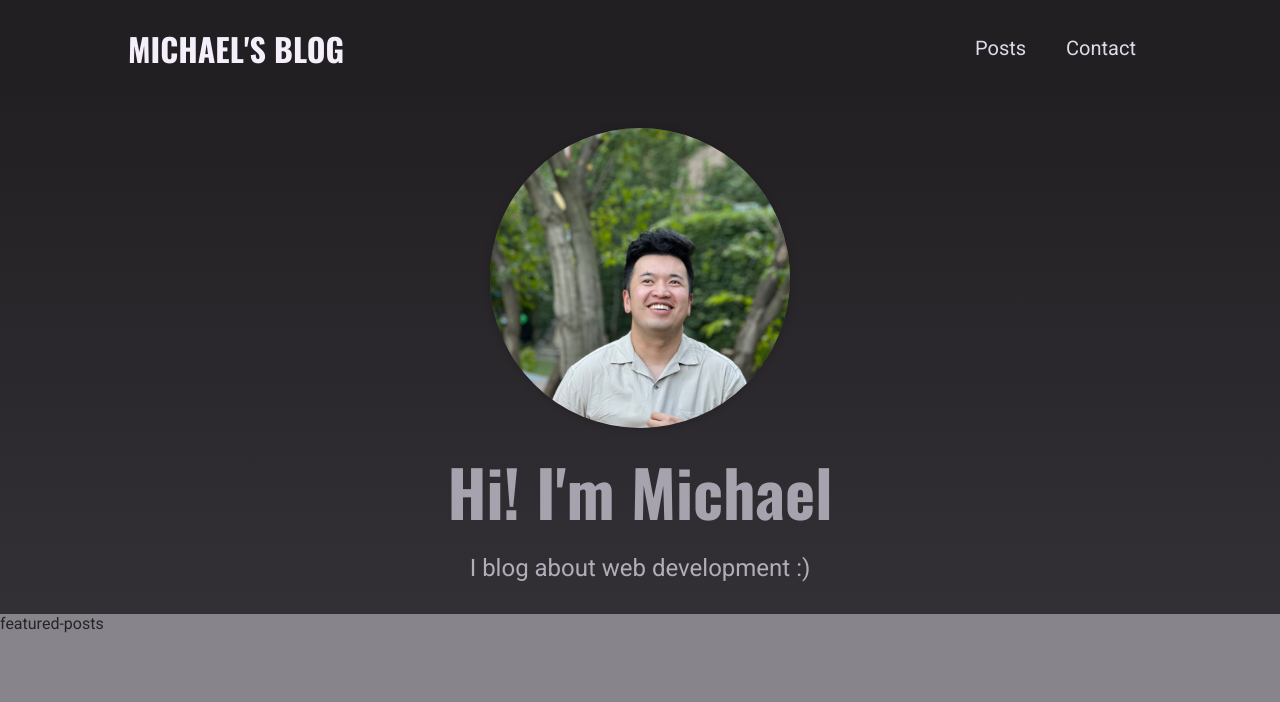
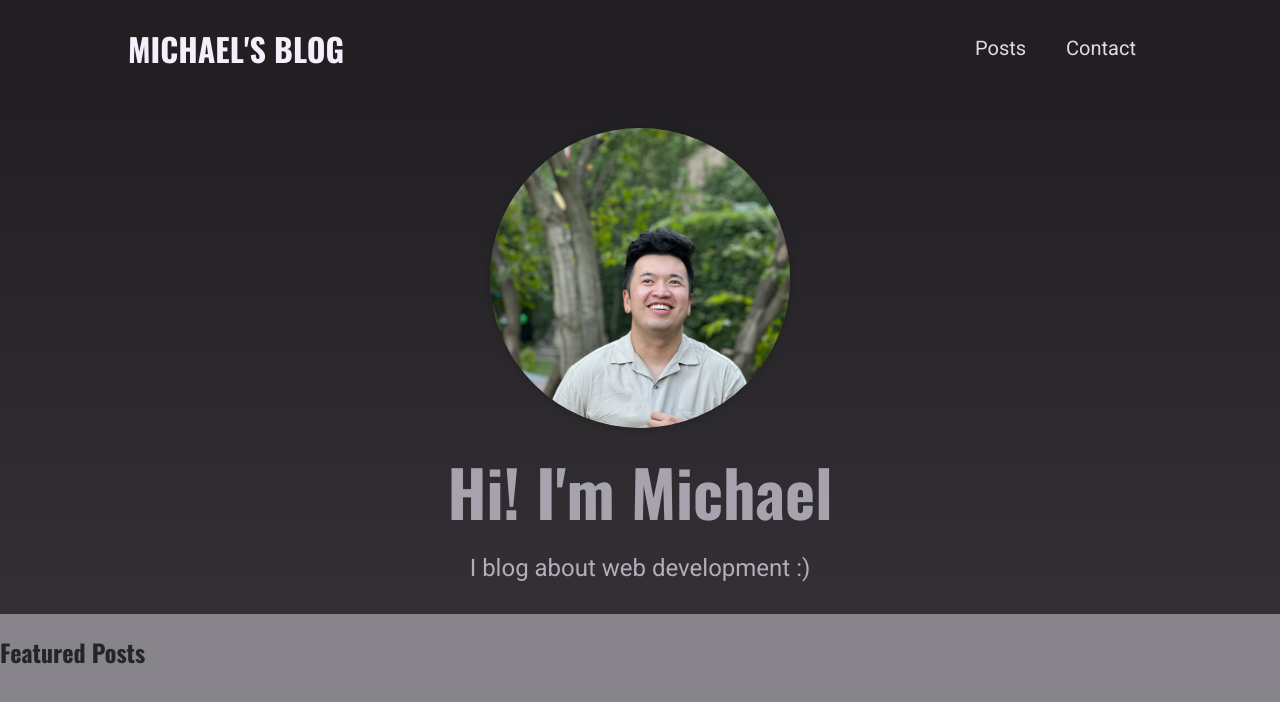
Before and after one commit to michael-nguyenn/give-me-food, a Next.js app: page / in a window 1280 px wide. Shown: the top 702 px of the page. Built offline with nearby package versions, Linux system fonts and the light colour scheme.

Commit message:
added posts components

```diff
--- a/components/home-page/featured-posts.js
+++ b/components/home-page/featured-posts.js
@@ -1,5 +1,14 @@
+import { Fragment } from 'react';
+import classes from './featured-posts.module.css';
+
 function FeaturedPosts() {
-  return <div>featured-posts</div>;
+  return (
+    <Fragment>
+      <section className={classes.latest}>
+        <h2>Featured Posts</h2>
+      </section>
+    </Fragment>
+  );
 }
 
 export default FeaturedPosts;
```
Also changed, not shown: components/posts/post-item.js (added, +7 -0 lines), components/posts/posts-grid.js (added, +7 -0 lines), components/posts/post-grid.module.css (added), components/posts/post-item.module.css (added).
